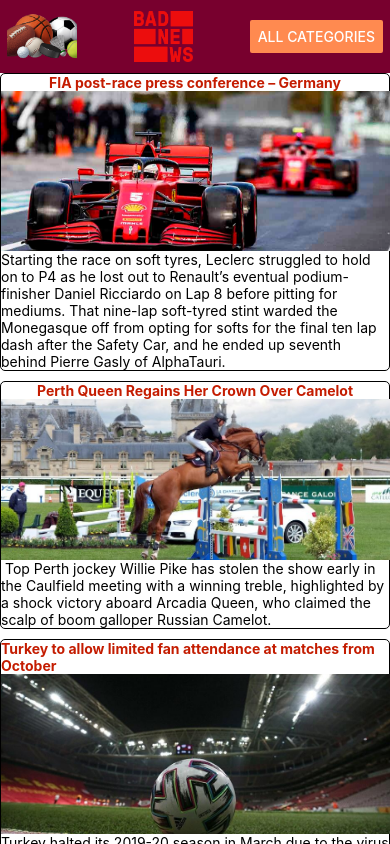
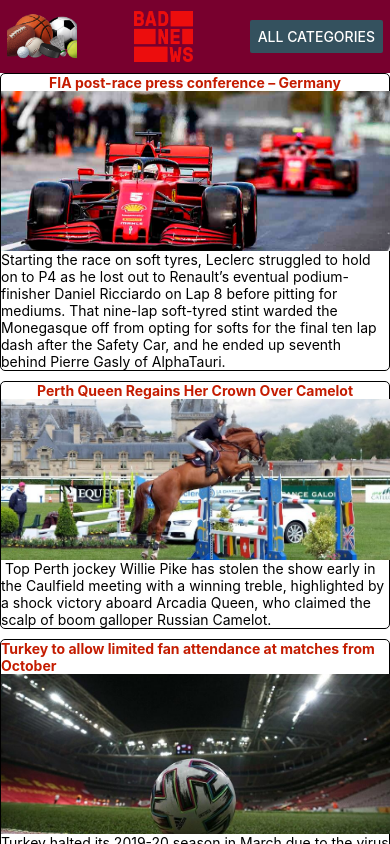
Before and after one commit to gokhandogan7/News-Page-Project, a React Native app: screen / in a window 390 px wide. Built offline with nearby package versions, Linux system fonts and the light colour scheme.

Commit message:
editted button color

```diff
--- a/src/App.js
+++ b/src/App.js
@@ -73,7 +73,7 @@
         <View>
           <Button
             title="All Categories"
-            color="#ff8a50"
+            color="#34515e"
             style={{borderRadius: 20}}
           />
         </View>
```
